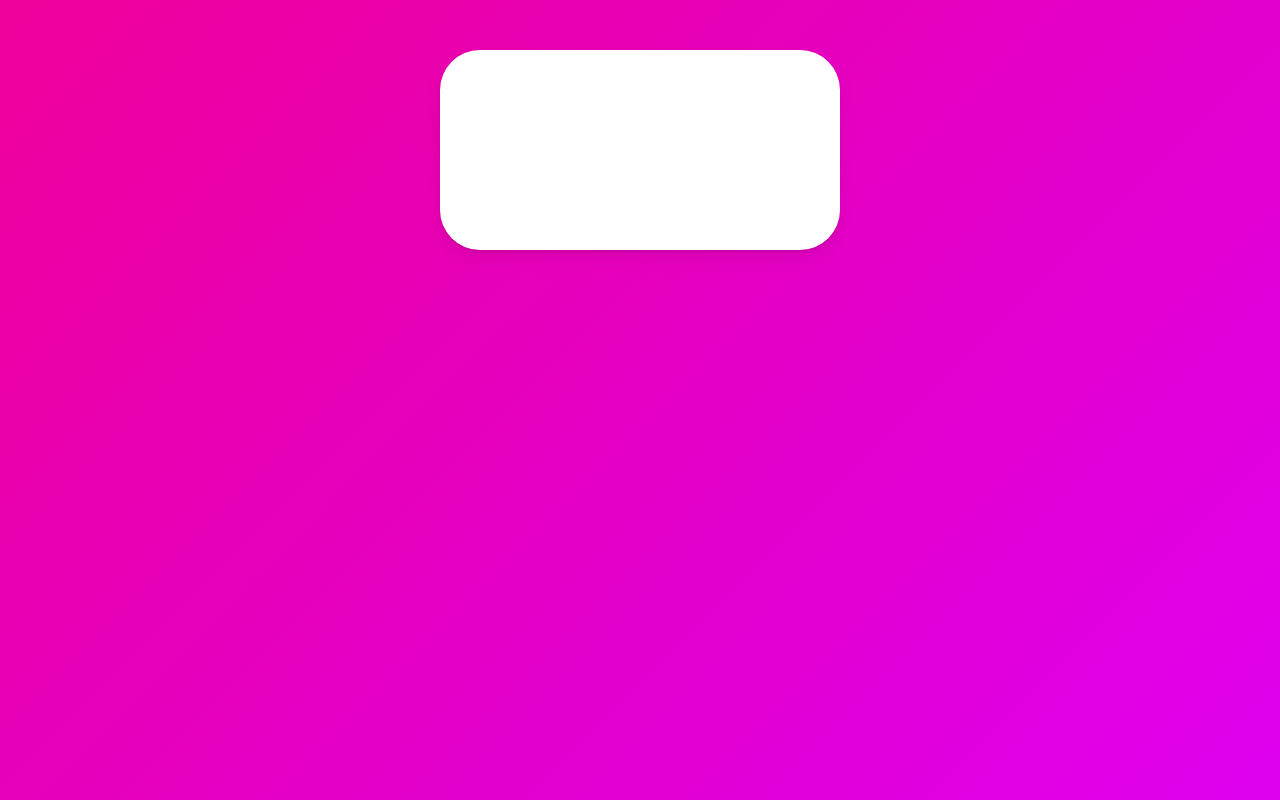
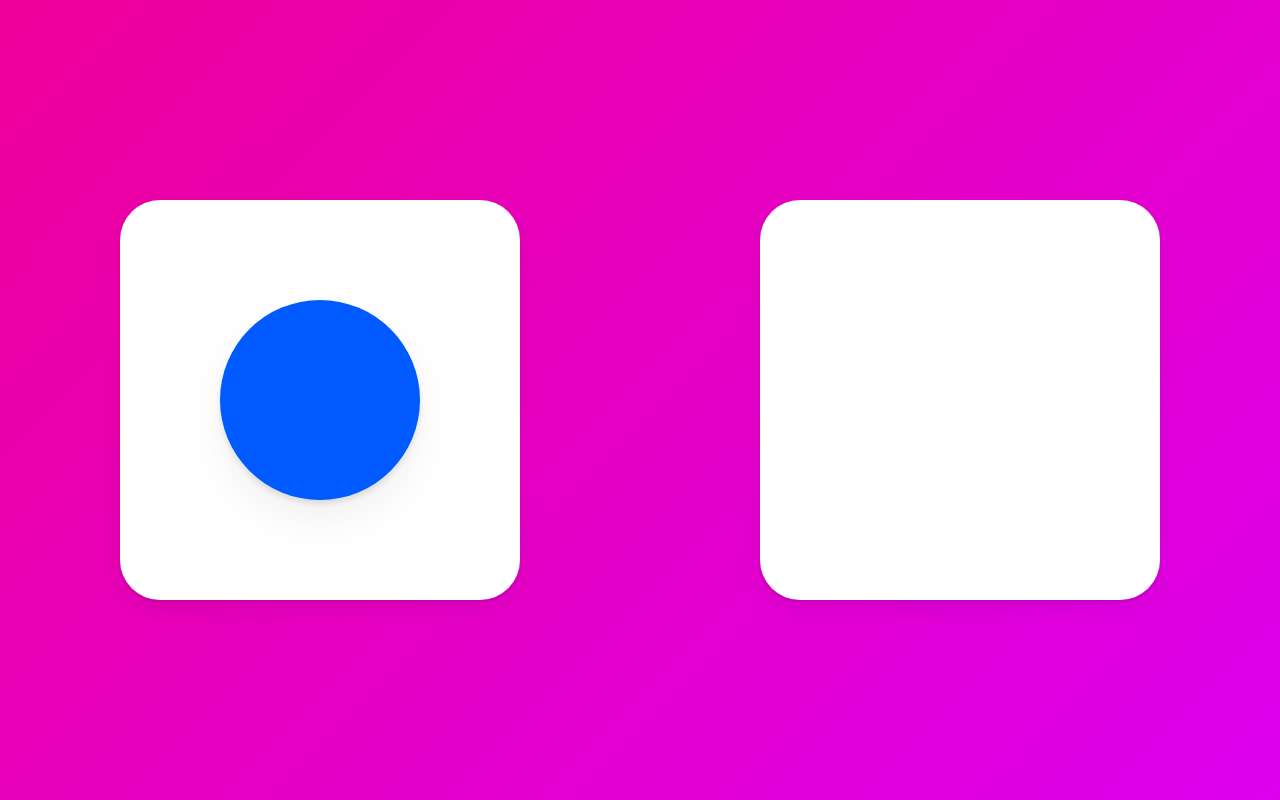
Before and after one commit to daeyeub/animation-react, a React (Create React App) app: page / in a window 1280 px wide. Built offline with nearby package versions, Linux system fonts and the light colour scheme.

Commit message:
Update App.tsx

```diff
--- a/src/App.tsx
+++ b/src/App.tsx
@@ -6,28 +6,41 @@
   height: 100vh;
   width: 100vw;
   display: flex;
-  justify-content: center;
+  justify-content: space-around;
   align-items: center;
-  flex-direction: column;
 `;
 const Box = styled(motion.div)`
   width: 400px;
-  height: 200px;
+  height: 400px;
   background-color: rgba(255, 255, 255, 1);
   border-radius: 40px;
   box-shadow: 0 2px 3px rgba(0, 0, 0, 0.1), 0 10px 20px rgba(0, 0, 0, 0.06);
-  display: felx;
+  display: flex;
   justify-content: center;
-  font-size: 30px;
   align-items: center;
-  position: absolute;
-  top: 50px;
+`;
+const Circle = styled(motion.div)`
+  background-color: #005aff;
+  width: 100px;
+  height: 100px;
+  box-shadow: 0 2px 3px rgba(0, 0, 0, 0.1), 0 10px 20px rgba(0, 0, 0, 0.06);
 `;
 
 function App() {
+  const [clicked, setClicked] = useState(false);
+  const toggleClicked = () => setClicked((prev) => !prev);
   return (
-    <Wrapper>
-      <Box></Box>
+    <Wrapper onClick={toggleClicked}>
+      <Box>
+        {!clicked ? (
+          <Circle layoutId="circle" style={{ borderRadius: 50, scale: 2 }} />
+        ) : null}
+      </Box>
+      <Box>
+        {clicked ? (
+          <Circle layoutId="circle" style={{ borderRadius: 0, scale: 0.5 }} />
+        ) : null}
+      </Box>
     </Wrapper>
   );
 }
```
